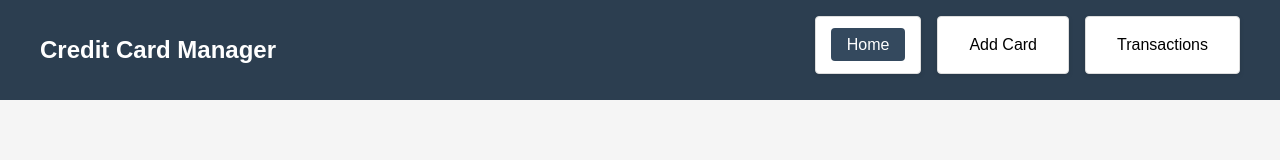
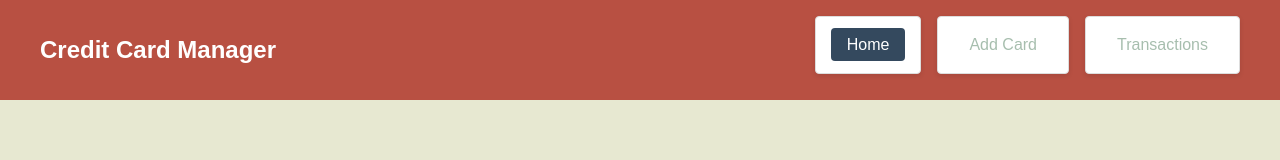
Before and after one commit to Microchesst/credit-card, an Angular app in the folder credit-card/: page / in a window 1280 px wide. Shown: the top 160 px of the page. Built offline with nearby package versions, Linux system fonts and the light colour scheme; no server answers.

Commit message:
more beautyful color combinations

```diff
--- a/credit-card/src/app/navbar/navbar.component.ts
+++ b/credit-card/src/app/navbar/navbar.component.ts
@@ -20,7 +20,7 @@ import { RouterModule } from '@angular/router';
   `,
   styles: [`
     .navbar {
-      background-color: #2c3e50;  /* Darker background for better contrast */
+      background-color: #B85042;  /* Darker background for better contrast */
       color: white;
       padding: 1rem 0;
     }
@@ -45,7 +45,7 @@ import { RouterModule } from '@angular/router';
       margin-left: 1rem;
     }
     .nav-links a {
-      color: black;  /* Light grey color for better visibility */
+      color: #A7BEAE;  /* Light grey color for better visibility */
       text-decoration: none;
       padding: 0.5rem 1rem;
       border-radius: var(--border-radius);
--- a/credit-card/src/styles.css
+++ b/credit-card/src/styles.css
@@ -1,9 +1,9 @@
 /* You can add global styles to this file, and also import other style files */
 :root {
-    --primary-color: #2c3e50;
+    --primary-color: #A7BEAE;
     --secondary-color: #ff4081;
-    --background-color: #f5f5f5;
-    --text-color: #333;
+    --background-color: #E7E8D1;
+    --text-color: #000000;
     --border-color: #ddd;
     --border-radius: 4px;
     --box-shadow: 0 2px 5px rgba(0, 0, 0, 0.1);
```
